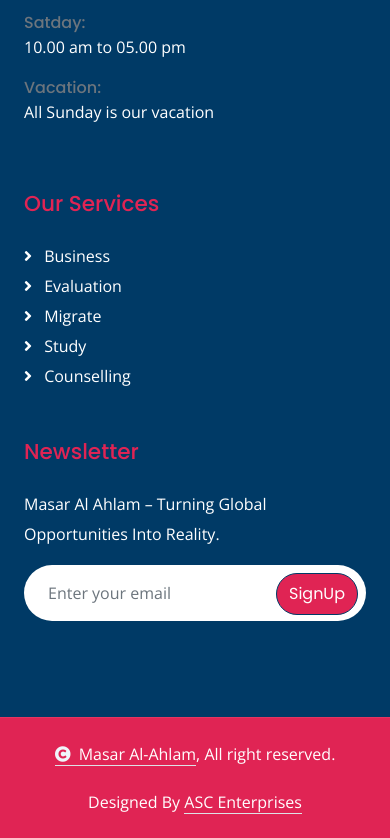
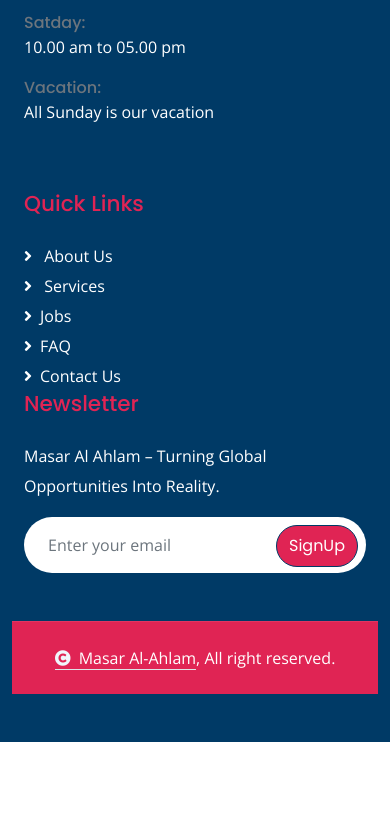
Before and after one commit to mahmoodkhan944/Masar_Al-Ahlam, a website: page public/mission.html in a window 390 px wide. Shown: the part 5016-5854 px from the top of the page. After the commit the page ends 5758 px from the top, so only its background shows below. Drawn offline with nearby package versions, Linux system fonts and the light colour scheme; files whose address does not match are found by name.

Commit message:
Update mission.html

```diff
--- a/public/mission.html
+++ b/public/mission.html
@@ -11,10 +11,12 @@
   <!-- Google Web Fonts -->
   <link rel="preconnect" href="https://fonts.googleapis.com">
   <link rel="preconnect" href="https://fonts.gstatic.com" crossorigin>
-        <link href="https://fonts.googleapis.com/css2?family=Open+Sans:wght@400;500;600;700&family=Poppins:wght@200;300;400;500;600&display=swap" rel="stylesheet">
+  <link
+    href="https://fonts.googleapis.com/css2?family=Open+Sans:wght@400;500;600;700&family=Poppins:wght@200;300;400;500;600&display=swap"
+    rel="stylesheet">
 
   <!-- Icon Font Stylesheet -->
-        <link rel="stylesheet" href="https://use.fontawesome.com/releases/v5.15.4/css/all.css"/>
+  <link rel="stylesheet" href="https://use.fontawesome.com/releases/v5.15.4/css/all.css" />
   <link href="https://cdn.jsdelivr.net/npm/bootstrap-icons@1.4.1/font/bootstrap-icons.css" rel="stylesheet">
 
   <!-- Libraries Stylesheet -->
@@ -33,7 +35,8 @@
 <body>
 
   <!-- Spinner Start -->
-        <div id="spinner" class="show bg-white position-fixed translate-middle w-100 vh-100 top-50 start-50 d-flex align-items-center justify-content-center">
+  <div id="spinner"
+    class="show bg-white position-fixed translate-middle w-100 vh-100 top-50 start-50 d-flex align-items-center justify-content-center">
     <div class="spinner-border text-secondary" style="width: 3rem; height: 3rem;" role="status">
       <span class="sr-only">Loading...</span>
     </div>
@@ -93,16 +96,7 @@
           <a href="index.html" class="nav-item nav-link active">Home</a>
           <a href="about.html" class="nav-item nav-link">About</a>
           <a href="service.html" class="nav-item nav-link">Service</a>
-          <div class="nav-item dropdown">
-            <a href="#" class="nav-link" data-bs-toggle="dropdown"><span class="dropdown-toggle">Pages</span></a>
-            <div class="dropdown-menu m-0">
-              <a href="feature.html" class="dropdown-item">Feature</a>
-              <a href="countries.html" class="dropdown-item">Countries</a>
-              <a href="testimonial.html" class="dropdown-item">Testimonial</a>
-              <a href="mission.html" class="dropdown-item">Mission</a>
-              <a href="404.html" class="dropdown-item">404 Page</a>
-            </div>
-          </div>
+          <a href="jobs.html" class="nav-item nav-link">Jobs</a>
           <a href="faq.html" class="nav-item nav-link">FAQS</a>
           <a href="contact.html" class="nav-item nav-link">Contact</a>
         </div>
@@ -150,13 +144,18 @@
   <!-- Training Start -->
   <!-- Mission Section Start -->
   <section class="u-clearfix u-grey-10 u-section-1" id="sec-18e2">
-  <img class="u-expanded-width u-image u-image-1" src="img/training-2.jpg" data-image-width="1980" data-image-height="1320">
+    <img class="u-expanded-width u-image u-image-1" src="img/training-2.jpg" data-image-width="1980"
+      data-image-height="1320">
     <div class="u-container-style u-group u-radius-20 u-shape-round u-white u-group-1">
       <div class="u-container-layout u-valign-middle u-container-layout-1">
         <h3 class="u-text u-text-1">Our Mission</h3>
-      <p class="u-text u-text-2">Our mission is to simplify the visa and documentation process through expert guidance, efficient procedures, and dedicated client support. We take pride in maintaining high ethical standards while ensuring that every application is handled with accuracy and attention to detail.</p>
+        <p class="u-text u-text-2">Our mission is to simplify the visa and documentation process through expert
+          guidance, efficient procedures, and dedicated client support. We take pride in maintaining high ethical
+          standards while ensuring that every application is handled with accuracy and attention to detail.</p>
 
-      <a href="#" class="u-active-grey-80 u-align-center u-border-2 u-border-active-grey-80 u-border-grey-75 u-border-hover-grey-80 u-btn u-btn-round u-button-style u-hover-grey-80 u-none u-radius-50 u-text-active-white u-text-hover-white u-btn-2">read more</a>
+        <a href="#"
+          class="u-active-grey-80 u-align-center u-border-2 u-border-active-grey-80 u-border-grey-75 u-border-hover-grey-80 u-btn u-btn-round u-button-style u-hover-grey-80 u-none u-radius-50 u-text-active-white u-text-hover-white u-btn-2">read
+          more</a>
       </div>
     </div>
   </section>
@@ -235,8 +234,10 @@
         <div class="sub-style">
           <h5 class="sub-title text-primary px-3">COUNTRIES WE OFFER</h5>
         </div>
-        <h1 class="display-5 mb-4">Over the years, we have successfully facilitated visa processing for a wide range of destinations, including</h1>
-        <p class="mb-0">Europe: Poland, Czech Republic, Serbia, Armenia, Sweden, Belarus, Bulgaria, Russia, Greece, Slovakia, Slovenia, Turkey, and Albania.</p>
+        <h1 class="display-5 mb-4">Over the years, we have successfully facilitated visa processing for a wide range of
+          destinations, including</h1>
+        <p class="mb-0">Europe: Poland, Czech Republic, Serbia, Armenia, Sweden, Belarus, Bulgaria, Russia, Greece,
+          Slovakia, Slovenia, Turkey, and Albania.</p>
         <p>Middle East: United Arab Emirates, Qatar, Saudi Arabia, Bahrain, Oman, and Kuwait.</p>
       </div>
       <div class="row g-4 text-center">
@@ -308,7 +309,8 @@
         <div class="col-md-6 col-lg-6 col-xl-3">
           <div class="footer-item d-flex flex-column">
             <h4 class="text-secondary mb-4">Contact Info</h4>
-            <a href=""><i class="fa fa-map-marker-alt me-2"></i> VTP Trade Park, The Marketplace, Katraj-Hadapsar Bypass Road, Near Bishop’s School On Chowk, Undri, Pune</a>
+            <a href=""><i class="fa fa-map-marker-alt me-2"></i> VTP Trade Park, The Marketplace, Katraj-Hadapsar Bypass
+              Road, Near Bishop’s School On Chowk, Undri, Pune</a>
             <a href=""><i class="fas fa-envelope me-2"></i> masaralahlam@gmail.com</a>
             <a href=""><i class="fas fa-phone me-2"></i> +919322321822</a>
             <a href="" class="mb-3"><i class="fas fa-print me-2"></i> +919322321822</a>
@@ -340,12 +342,13 @@
         </div>
         <div class="col-md-6 col-lg-6 col-xl-3">
           <div class="footer-item d-flex flex-column">
-            <h4 class="text-secondary mb-4">Our Services</h4>
-            <a href="#" class=""><i class="fas fa-angle-right me-2"></i> Business</a>
-            <a href="#" class=""><i class="fas fa-angle-right me-2"></i> Evaluation</a>
-            <a href="#" class=""><i class="fas fa-angle-right me-2"></i> Migrate</a>
-            <a href="#" class=""><i class="fas fa-angle-right me-2"></i> Study</a>
-            <a href="#" class=""><i class="fas fa-angle-right me-2"></i> Counselling</a>
+            <div class="footer-item d-flex flex-column">
+              <h4 class="text-secondary mb-4">Quick Links</h4>
+              <a href="about.html" class=""><i class="fas fa-angle-right me-2"></i> About Us</a>
+              <a href="service.html" class=""><i class="fas fa-angle-right me-2"></i> Services</a>
+              <a href="jobs.html" class=""><i class="fas fa-angle-right me-2"></i>Jobs</a>
+              <a href="faq.html" class=""><i class="fas fa-angle-right me-2"></i>FAQ</a>
+              <a href="contact.html" class=""><i class="fas fa-angle-right me-2"></i>Contact Us</a>
             </div>
           </div>
           <div class="col-md-6 col-lg-6 col-xl-3">
@@ -374,12 +377,6 @@
             <span class="text-white"><a href="#" class="border-bottom text-white"><i
                   class="fas fa-copyright text-light me-2"></i>Masar Al-Ahlam</a>, All right reserved.</span>
           </div>
-        <div class="col-md-6 text-center text-md-end text-white">
-          <!--/*** This template is free as long as you keep the below author’s credit link/attribution link/backlink. ***/-->
-          <!--/*** If you'd like to use the template without the below author’s credit link/attribution link/backlink, ***/-->
-          <!--/*** you can purchase the Credit Removal License from "https://htmlcodex.com/credit-removal". ***/-->
-          Designed By <a class="border-bottom text-white" href="">ASC Enterprises</a>
-        </div>
         </div>
       </div>
     </div>
```
Lines whose indentation alone changed are shown as unchanged.
